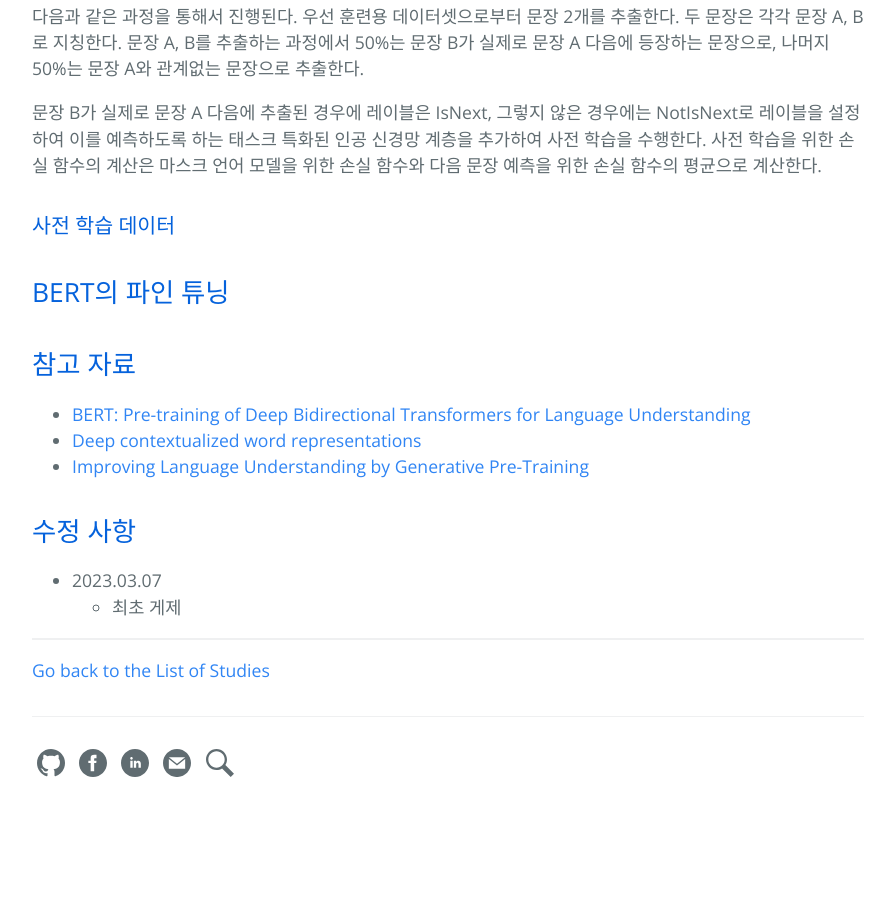
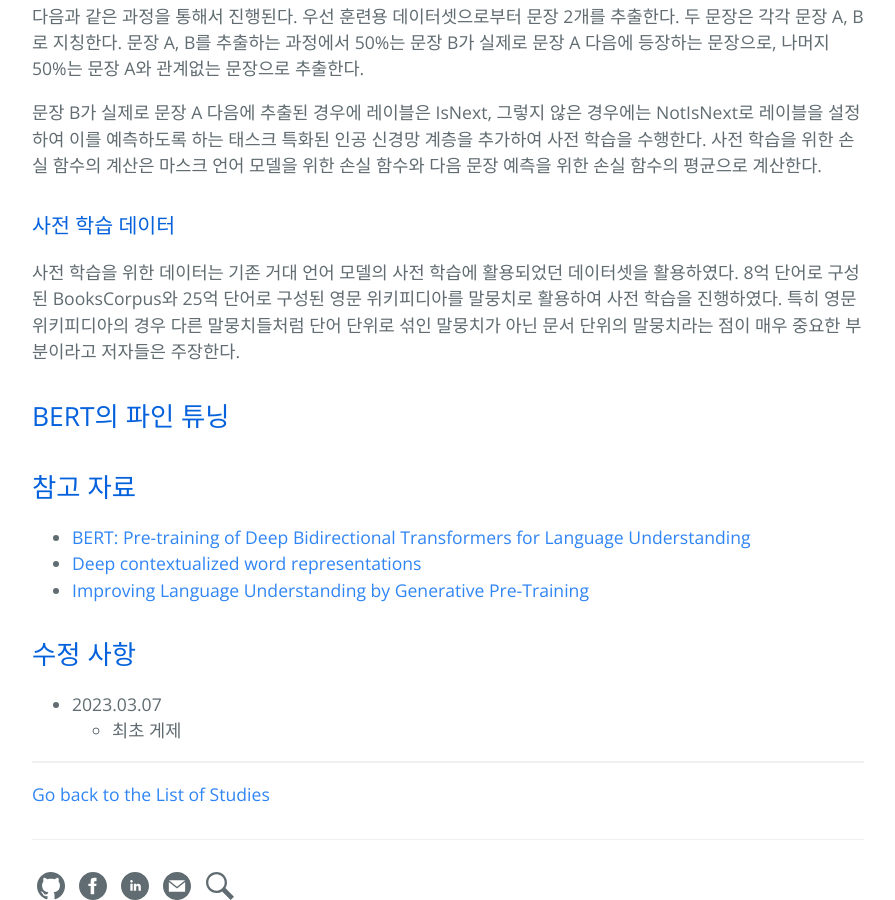
Before and after one commit to hcnoh/hcnoh.github.io, a Jekyll site: the page built from drafts/2023-03-07-nlp-04.md, in a window 1280 px wide and 900 px high, scrolled down 8529 px. Shown: the whole window, without its empty margins (192-1087 px from the left). Built offline with Jekyll 4.4.1, drawn with Linux system fonts in a browser that asks for light colours; comment, search, counter and statistics services are not loaded; before the commit the page ends 9360 px from its top, so only the background shows below that.

Commit message:
bert 작성중

```diff
--- a/drafts/2023-03-07-nlp-04.md
+++ b/drafts/2023-03-07-nlp-04.md
@@ -168,6 +168,7 @@ BERT는 기존의 정방향/역방향 모델들과는 다른 진정한 의미에
 문장 B가 실제로 문장 A 다음에 추출된 경우에 레이블은 IsNext, 그렇지 않은 경우에는 NotIsNext로 레이블을 설정하여 이를 예측하도록 하는 태스크 특화된 인공 신경망 계층을 추가하여 사전 학습을 수행한다. 사전 학습을 위한 손실 함수의 계산은 마스크 언어 모델을 위한 손실 함수와 다음 문장 예측을 위한 손실 함수의 평균으로 계산한다.
 
 ### 사전 학습 데이터
+사전 학습을 위한 데이터는 기존 거대 언어 모델의 사전 학습에 활용되었던 데이터셋을 활용하였다. 8억 단어로 구성된 BooksCorpus와 25억 단어로 구성된 영문 위키피디아를 말뭉치로 활용하여 사전 학습을 진행하였다. 특히 영문 위키피디아의 경우 다른 말뭉치들처럼 단어 단위로 섞인 말뭉치가 아닌 문서 단위의 말뭉치라는 점이 매우 중요한 부분이라고 저자들은 주장한다.
 
 ## BERT의 파인 튜닝
 
```
